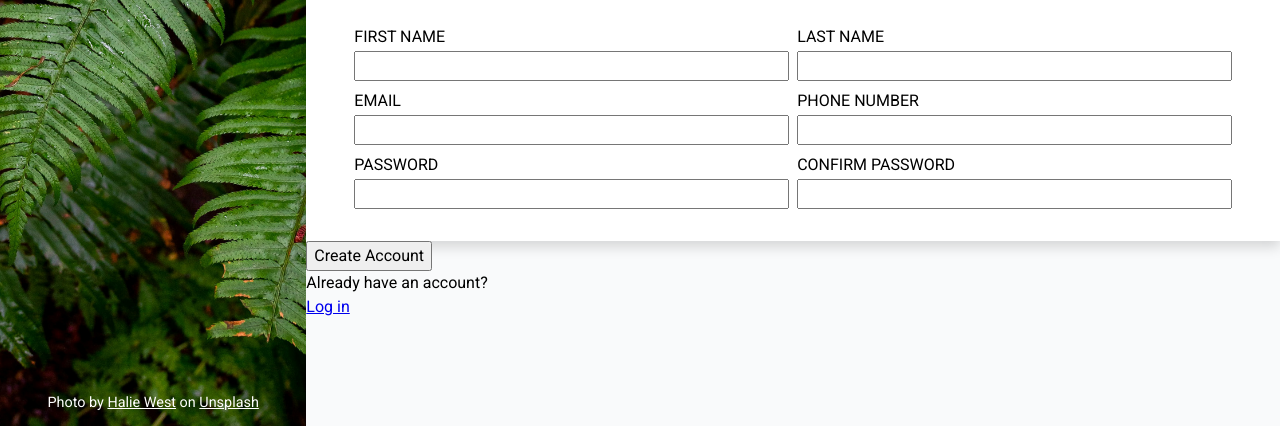
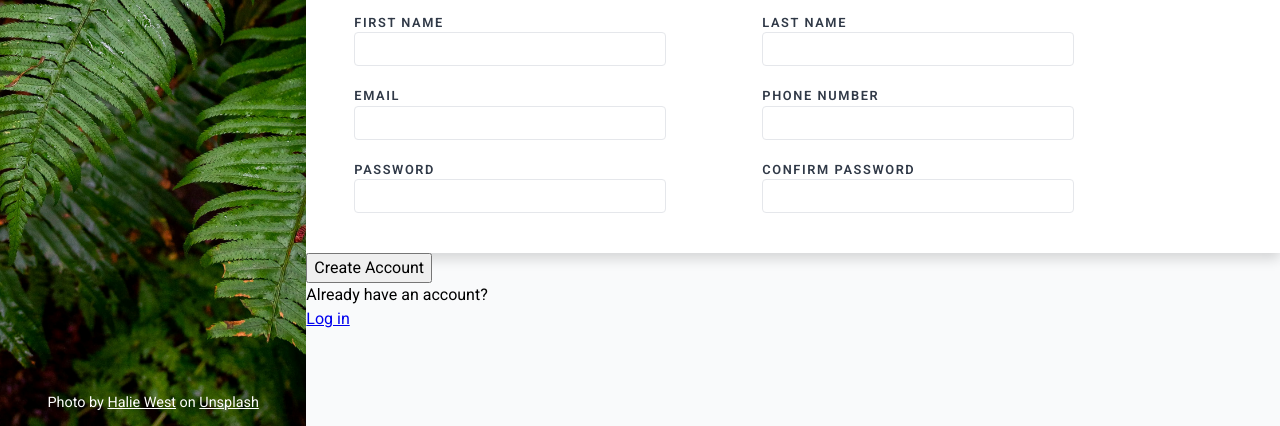
Before and after one commit to luccaromaniello/top-sign-up-form, a plain HTML site: page app/index.html in a window 1280 px wide. Shown: the part 374-800 px from the top of the page. Drawn offline with Linux system fonts and the light colour scheme.

Commit message:
style: input focus

```diff
--- a/app/index.html
+++ b/app/index.html
@@ -43,7 +43,7 @@
       <form action="/submit" method="post">
         <div class="form-content">
           <p class="heading">Let's do this!</p>
-          <div class="inputs">
+          <div class="inputs-container">
             <div class="input-content">
               <label for="email">First name</label>
               <input type="text" id="first_name" name="first_name" required />
--- a/app/styles/global.css
+++ b/app/styles/global.css
@@ -1,7 +1,10 @@
 :root {
   --white: #ffffff;
   --neutral-white: #f9fafb;
+  --neutral-lightgrey: #e5e7eb;
+  --neutral-grey: #303947;
   --neutral-black: #111111;
+  --blue: #5d7fde;
   --overlay: rgb(0, 0, 0, 0.4);
   --primary: #596d48;
   --horizontal-margin: 48px;
@@ -99,25 +102,41 @@ main {
 .form-content {
   background-color: var(--white);
   box-shadow: rgba(0, 0, 0, 0.15) 0px 6px 12px 0px;
-  padding: 20px var(--horizontal-margin) 32px;
+  padding: 20px var(--horizontal-margin) 40px;
   display: flex;
   flex-direction: column;
   gap: 16px;
 }
 
-.form-content .inputs {
+.form-content .inputs-container {
   display: grid;
   grid-template-columns: repeat(2, 1fr);
   grid-template-rows: repeat(3, 1fr);
-  gap: 8px;
+  row-gap: 20px;
+  column-gap: 96px;
+  max-width: 720px;
 }
 
 .input-content {
   display: flex;
   flex-direction: column;
-  gap: 2px;
 }
 
 label {
   text-transform: uppercase;
+  color: var(--neutral-grey);
+  font-size: 0.8rem;
+  letter-spacing: 0.1rem;
+  font-weight: 600;
 }
+
+input {
+  border-radius: 4px;
+  border: 1px solid var(--neutral-lightgrey);
+  padding: 4px 8px;
+}
+
+input:focus {
+  border: 1px solid var(--blue);
+  box-shadow: rgba(0, 0, 0, 0.15) 0px 6px 12px 0px;
+}
```
